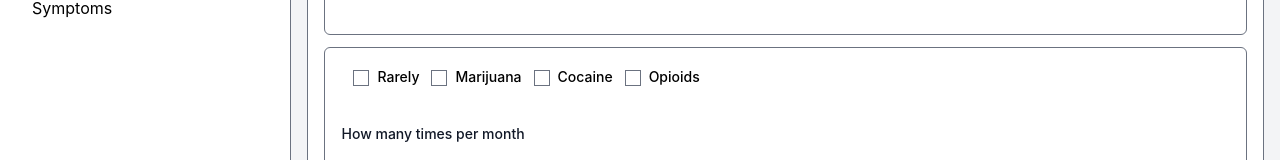
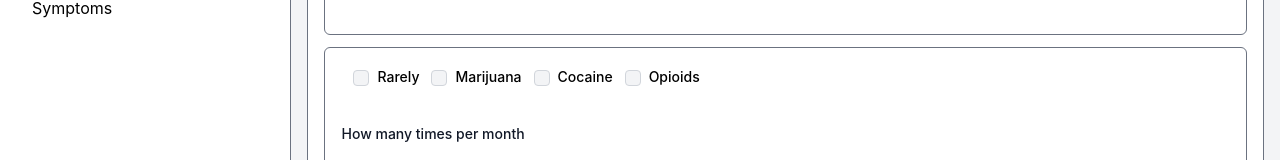
Before and after one commit to rroy11705/form-viewer, a React (Create React App) app: page / in a window 1280 px wide. Both pictures are taken after a click on the element "Social history". Shown: the part 436-596 px from the top of the page. Built offline with nearby package versions, Linux system fonts and the light colour scheme.

Commit message:
fix: checkbox and radio

```diff
--- a/src/components/forms/CheckBox/index.js
+++ b/src/components/forms/CheckBox/index.js
@@ -33,7 +33,7 @@ const CheckBox = props => {
         {options?.map((elem, i) => {
           return (
             <>
-              <div classNameName={``}>
+              <div className={``}>
                 <input
                   id={elem.value}
                   type="checkbox"
@@ -42,7 +42,7 @@ const CheckBox = props => {
                   onBlur={onBlur}
                   disabled={disabled}
                   name="list-radio"
-                  classNameName={`w-4 h-4 text-blue-600 bg-gray-100 border-gray-300 rounded focus:ring-blue-500 dark:focus:ring-blue-600 dark:ring-offset-gray-800 focus:ring-2 dark:bg-gray-700 dark:border-gray-600`}
+                  className={`w-4 h-4 text-blue-600 bg-gray-100 border-gray-300 rounded focus:ring-blue-500 dark:focus:ring-blue-600 dark:ring-offset-gray-800 focus:ring-2 dark:bg-gray-700 dark:border-gray-600`}
                 />
                 <label
                   for={elem.value}
```
